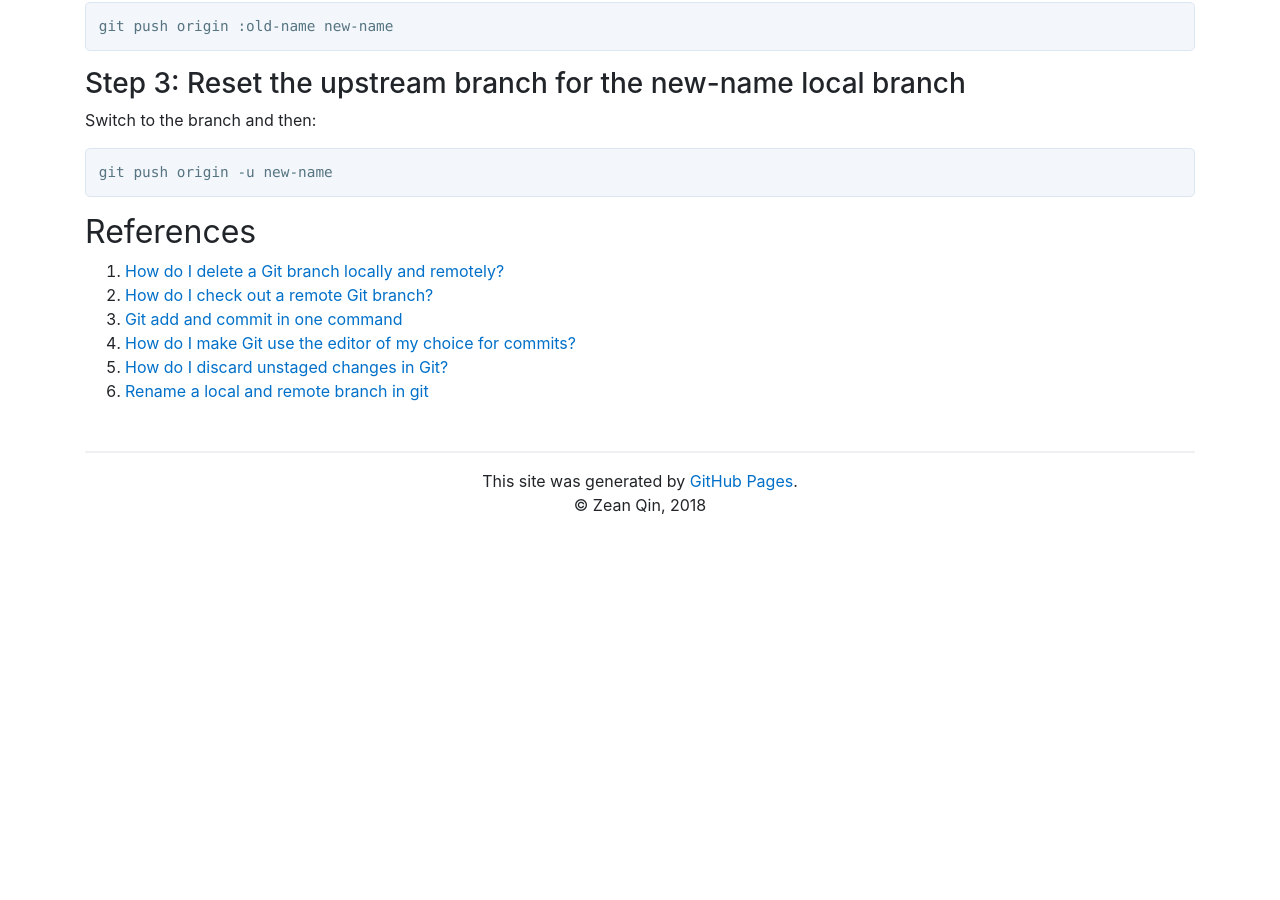
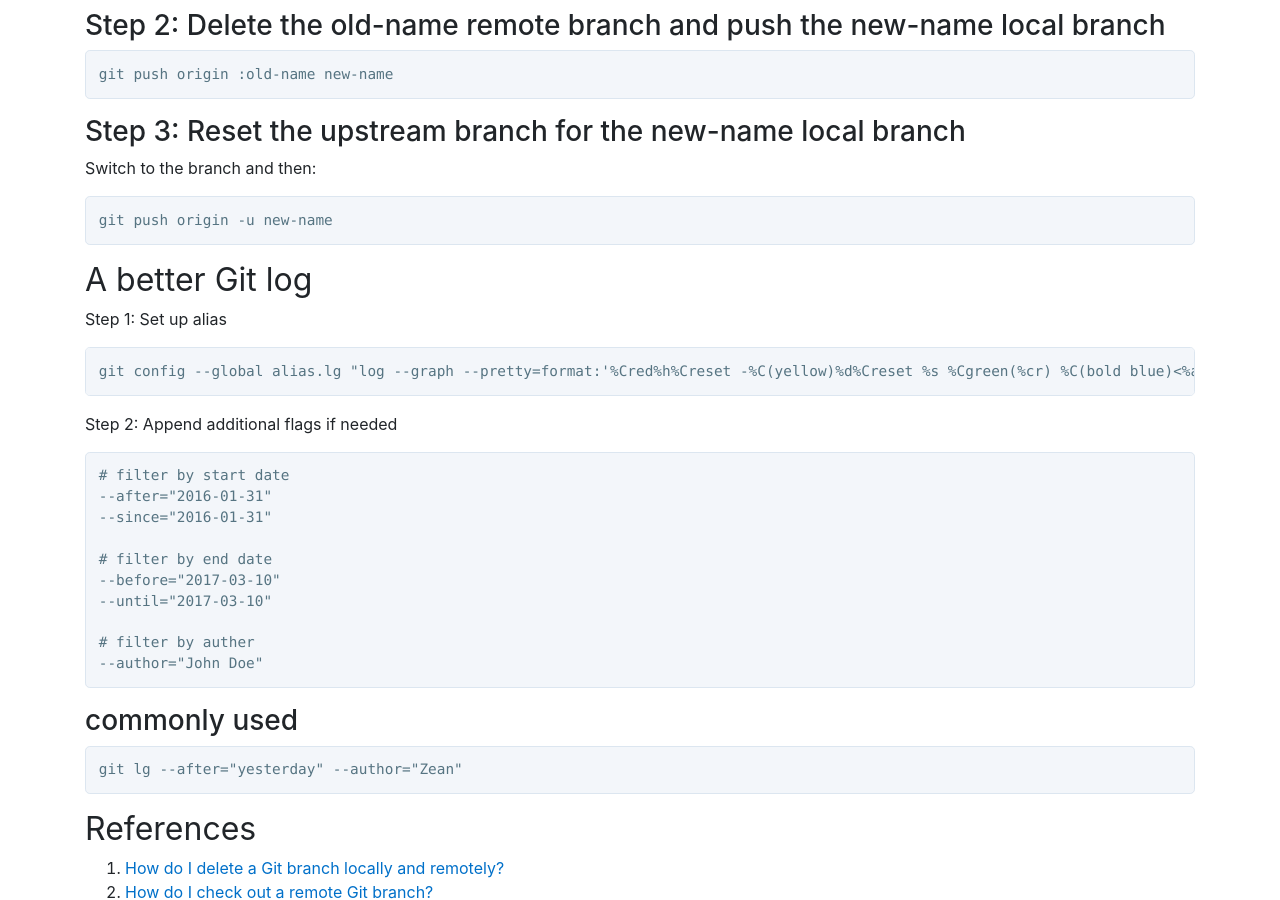
Before and after one commit to ZeanQin/zeanqin.github.io, a Jekyll site: the page built from _posts/2019-11-15-git-commands.md, in a window 1280 px wide and 900 px high, scrolled down 2609 px. Built offline with Jekyll 4.4.1, drawn with Linux system fonts in a browser that asks for light colours; before the commit the page ends 3142 px from its top, so only the background shows below that; some of the changed text lies outside the part shown.

Commit message:
Update git post

````diff
--- a/_posts/2019-11-15-git-commands.md
+++ b/_posts/2019-11-15-git-commands.md
@@ -124,6 +124,36 @@ Switch to the branch and then:
 git push origin -u new-name
 ```
 
+## A better Git log
+
+Step 1: Set up alias
+
+```bash
+git config --global alias.lg "log --graph --pretty=format:'%Cred%h%Creset -%C(yellow)%d%Creset %s %Cgreen(%cr) %C(bold blue)<%an>%Creset' --abbrev-commit --date=relative"
+```
+
+Step 2: Append additional flags if needed
+
+```bash
+# filter by start date
+--after="2016-01-31"
+--since="2016-01-31"
+
+# filter by end date
+--before="2017-03-10"
+--until="2017-03-10"
+
+# filter by auther
+--author="John Doe"
+```
+
+### commonly used
+
+```bash
+git lg --after="yesterday" --author="Zean"
+```
+
+
 ## References
 
 1. [How do I delete a Git branch locally and remotely?](https://stackoverflow.com/questions/2003505/how-do-i-delete-a-git-branch-locally-and-remotely)
````
